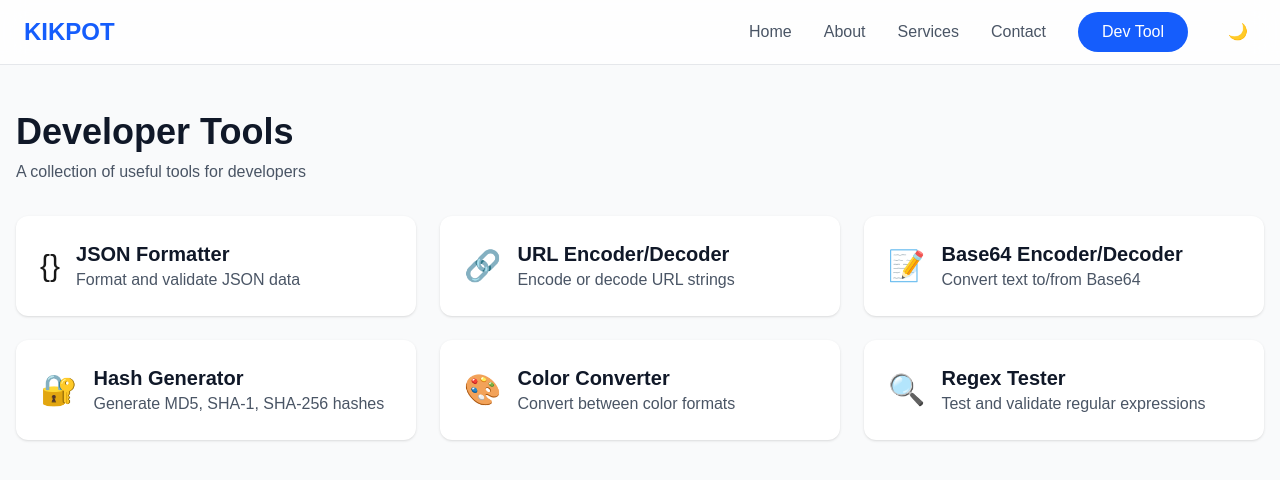
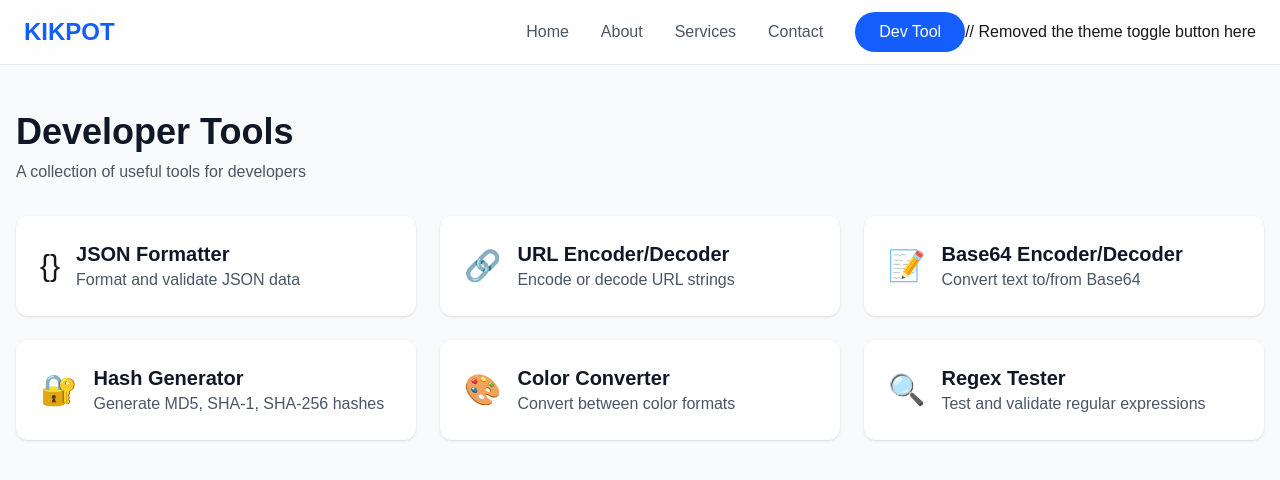
Before and after one commit to saswatsaubhagya/kikpot-public, a Next.js app: page /dev-tools in a window 1280 px wide. Shown: the top 480 px of the page. Built offline with nearby package versions, Linux system fonts and the light colour scheme.

Commit message:
feat(theme): add blob animation and improve theme handling
- Add blob animation in tailwind config
- Move theme logic from layout to Navbar component
- Remove theme toggle button and handle theme preference automatically

```diff
--- a/src/app/layout.tsx
+++ b/src/app/layout.tsx
@@ -26,20 +26,6 @@ export default function RootLayout({
 }>) {
   return (
     <html lang="en" suppressHydrationWarning>
-      <head>
-        <script dangerouslySetInnerHTML={{ __html: `
-          (function() {
-            try {
-              var theme = localStorage.getItem('theme');
-              if (theme === 'dark' || (!theme && window.matchMedia('(prefers-color-scheme: dark)').matches)) {
-                document.documentElement.classList.add('dark');
-              } else {
-                document.documentElement.classList.remove('dark');
-              }
-            } catch (e) {}
-          })();
-        ` }} />
-      </head>
       <body className={`${geistSans.variable} ${geistMono.variable} antialiased`}>
         {children}
         <StagewiseToolbar config={{ plugins: [ReactPlugin] }} />
--- a/src/components/Navbar.tsx
+++ b/src/components/Navbar.tsx
@@ -9,8 +9,18 @@ export default function Navbar() {
   const [theme, setTheme] = useState('light');
 
   useEffect(() => {
-    const isDark = document.documentElement.classList.contains('dark');
-    setTheme(isDark ? 'dark' : 'light');
+    const savedTheme = localStorage.getItem('theme');
+    if (savedTheme) {
+      setTheme(savedTheme);
+      document.documentElement.classList.toggle('dark', savedTheme === 'dark');
+    } else {
+      // Check system preference if no saved theme
+      const prefersDark = window.matchMedia('(prefers-color-scheme: dark)').matches;
+      const defaultTheme = prefersDark ? 'dark' : 'light';
+      setTheme(defaultTheme);
+      document.documentElement.classList.toggle('dark', defaultTheme === 'dark');
+      localStorage.setItem('theme', defaultTheme);
+    }
   }, []);
 
   const toggleTheme = () => {
@@ -30,7 +40,7 @@ export default function Navbar() {
           </Link>
 
           {/* Desktop Navigation */}
-          <div className="hidden md:flex items-center space-x-8">
+          <div className="hidden md:flex items-center space-x-8 ml-auto">
             <Link href="/" className="text-gray-600 dark:text-gray-300 hover:text-blue-600 dark:hover:text-blue-400 transition-colors">
               Home
             </Link>
@@ -52,12 +62,7 @@ export default function Navbar() {
                 Dev Tool
               </motion.button>
             </Link>
-            <button
-              onClick={toggleTheme}
-              className="p-2 rounded-lg hover:bg-gray-100 dark:hover:bg-gray-800 focus:outline-none"
-            >
-              {theme === 'light' ? '🌙' : '☀️'}
-            </button>
+            // Removed the theme toggle button here
             {/* Remove stray mobile link from desktop div */}
             {/* Desktop ends with theme button */}
             </div>
--- a/tailwind.config.js
+++ b/tailwind.config.js
@@ -4,7 +4,27 @@ module.exports = {
     './src/**/*.{js,ts,jsx,tsx}',
   ],
   theme: {
-    extend: {},
+    extend: {
+      animation: {
+        blob: "blob 7s infinite",
+      },
+      keyframes: {
+        blob: {
+          "0%": {
+            transform: "translate(0px, 0px) scale(1)",
+          },
+          "33%": {
+            transform: "translate(30px, -50px) scale(1.1)",
+          },
+          "66%": {
+            transform: "translate(-20px, 20px) scale(0.9)",
+          },
+          "100%": {
+            transform: "translate(0px, 0px) scale(1)",
+          },
+        },
+      },
+    },
   },
   plugins: [],
   darkMode: 'class',
```
